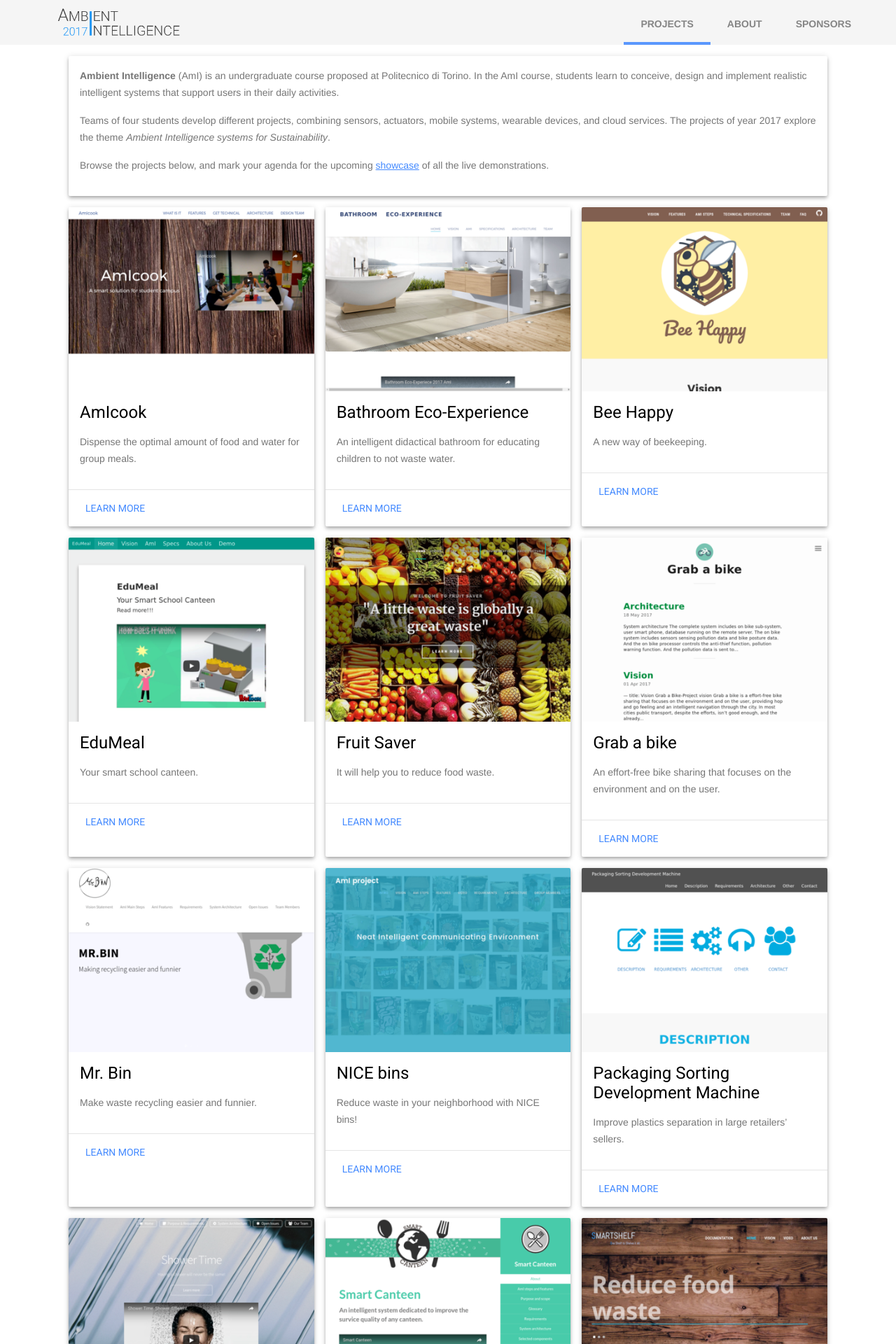
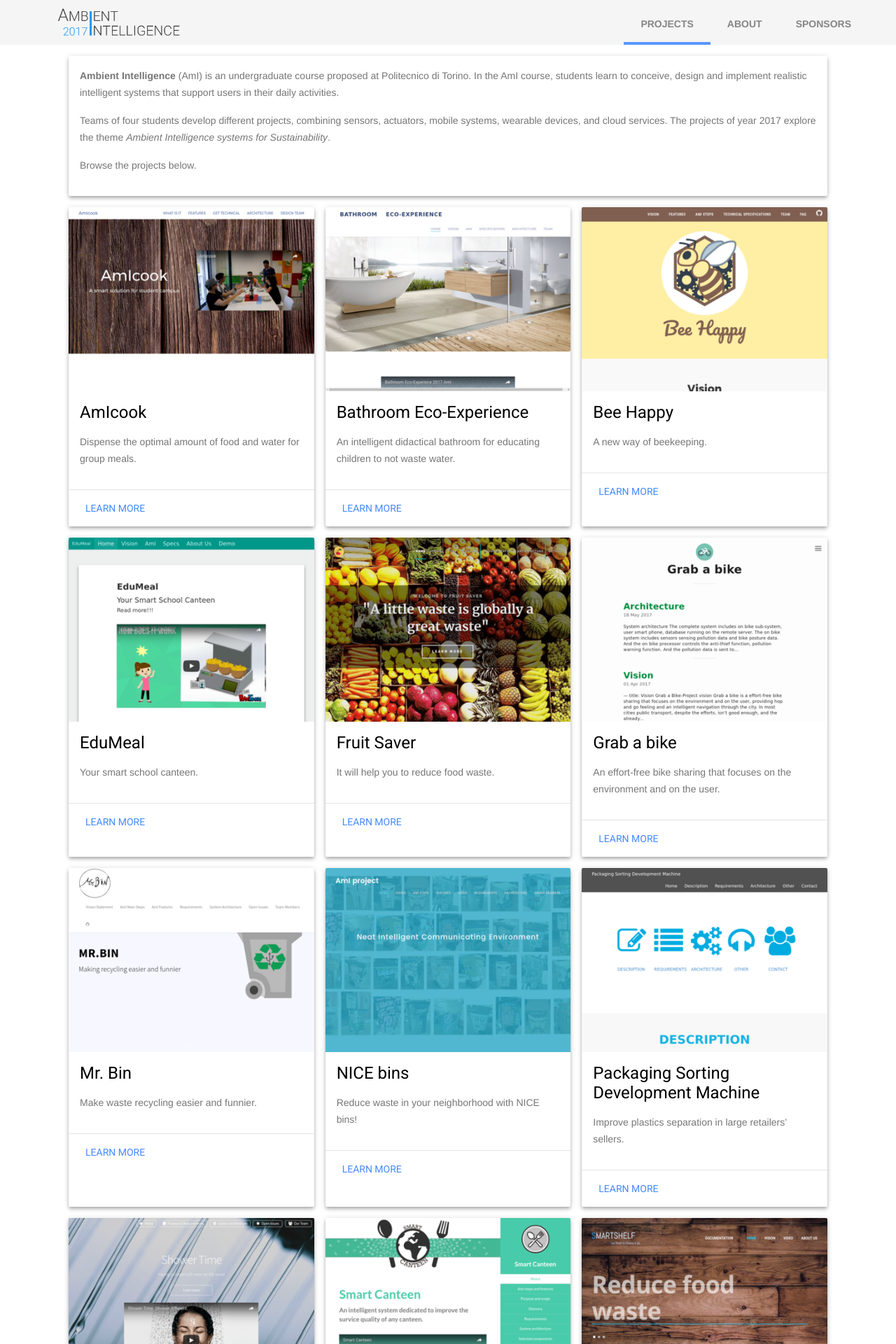
Before and after one commit to AmI-2017/AmI-2017.github.io, a Jekyll site: the page built from index.html, in a window 1280 px wide. Shown: the top 1920 px of the page at 70% size. Built offline with Jekyll 4.4.1, drawn with Linux system fonts in a browser that asks for light colours; nearby versions of some CDN libraries.

Commit message:
hide showcase description

```diff
--- a/_includes/course-overview.html
+++ b/_includes/course-overview.html
@@ -2,4 +2,4 @@
     Teams of four students develop different projects, combining sensors, actuators, mobile systems, wearable devices, and cloud services.
     The projects of year 2017 explore the theme <em>Ambient Intelligence systems for Sustainability</em>.
 </p>
-<p>Browse the projects below, and mark your agenda for the upcoming <a href="{{ "/showcase" | prepend: site.baseurl }}" title="Showcase">showcase</a> of all the live demonstrations.</p>
+<p>Browse the projects below.<!--, and mark your agenda for the upcoming <a href="{{ "/showcase" | prepend: site.baseurl }}" title="Showcase">showcase</a> of all the live demonstrations.--></p>
```
